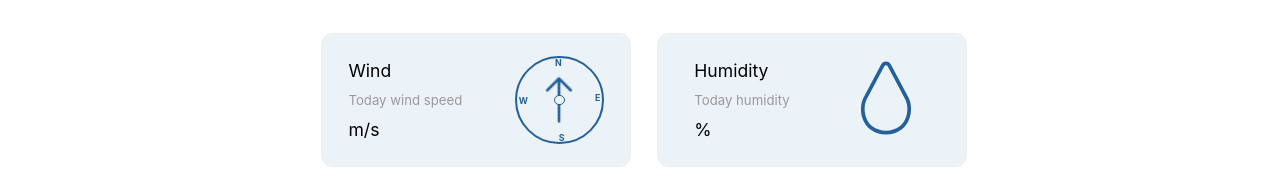
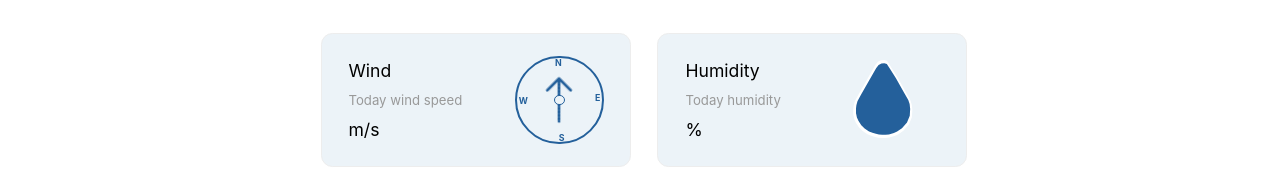
Before and after one commit to Siddhartha-Pandit/Mausam, a React (Create React App) app in the folder mausam/: page / in a window 1280 px wide. Shown: the part 421-614 px from the top of the page. Built offline with nearby package versions, Linux system fonts and the light colour scheme; no server answers.

Commit message:
liquid animation only done

```diff
--- a/mausam/src/App.css
+++ b/mausam/src/App.css
@@ -445,9 +445,47 @@ color: var(--light-blue);
   margin-left: 6rem;
 }
 .drop{
-  font-size: 10rem;
-  color: var(--light-blue);
+  display: flex;
+  align-items: center;
+  justify-content: center;
+   background-color: var(--white);
+   width:12rem;
+   height:12rem;
+   clip-path: polygon(evenodd, 39.48% 16.92%, 41.92% 13.76%, 44.85% 12.25%, 47.77% 11.99%, 50.42% 12.88%, 52.23% 15.53%, 55.57% 20.83%, 59.96% 27.78%, 68.25% 42.42%, 72.56% 49.87%, 73.96% 54.17%, 74.51% 59.22%, 74.09% 66.29%, 71.24% 73.23%, 66.02% 79.17%, 61% 82.58%, 57.66% 83.96%, 52.51% 85.61%, 49.03% 85.86%, 45.68% 85.98%, 42.2% 85.73%, 39.14% 84.97%, 35.52% 83.84%, 32.03% 82.45%, 27.44% 79.42%, 24.03% 76.14%, 21.03% 71.46%, 19.5% 68.06%, 18.52% 63.38%, 18.52% 58.71%, 18.94% 55.3%, 20.06% 51.26%, 23.68% 44.44%);
+
+  }
+  .drop1{
+
+    clip-path: polygon(evenodd, 39.48% 16.92%, 41.92% 13.76%, 44.85% 12.25%, 47.77% 11.99%, 50.42% 12.88%, 52.23% 15.53%, 55.57% 20.83%, 59.96% 27.78%, 68.25% 42.42%, 72.56% 49.87%, 73.96% 54.17%, 74.51% 59.22%, 74.09% 66.29%, 71.24% 73.23%, 66.02% 79.17%, 61% 82.58%, 57.66% 83.96%, 52.51% 85.61%, 49.03% 85.86%, 45.68% 85.98%, 42.2% 85.73%, 39.14% 84.97%, 35.52% 83.84%, 32.03% 82.45%, 27.44% 79.42%, 24.03% 76.14%, 21.03% 71.46%, 19.5% 68.06%, 18.52% 63.38%, 18.52% 58.71%, 18.94% 55.3%, 20.06% 51.26%, 23.68% 44.44%);
+    width: 11rem;
+    height:11rem;
+    background: linear-gradient(315deg,var(--mirrorup) ,var(--mirrordown) );
+
+
 }
+.liquid{
+  /* background-color: #000; */
+  position: relative;
+  background-color:var(--light-blue);
+
+  top: 0px;;
+  left: 0;
+ border-radius: 40%;
+  width: 10rem;
+  height: 10rem;
+  animation: spin 6s linear infinite;
+
+}
+@keyframes spin {
+  0%{
+    transform: translateY(100%) rotate(0deg);
+  }
+  100%{
+    transform: translateY(0) rotate(360deg);
+  }
+
+}
+
 .baro{
 
   display: flex;
--- a/mausam/src/Main.js
+++ b/mausam/src/Main.js
@@ -1,4 +1,4 @@
-import { useEffect,  useState } from "react";
+import { useEffect, useState } from "react";
 import background from "./clearskyday.jpg";
 import { HiLocationMarker } from "react-icons/hi";
 import { MdOutlineDeviceThermostat, MdOutlineWaterDrop } from "react-icons/md";
@@ -24,34 +24,34 @@ const Main = (props) => {
     const url = `https://api.openweathermap.org/data/2.5/weather?q=${city}&units=metric&appid=bbff79c48d5f5275d125ff06e7347d5c`
     const { data: content } = useFetch(url)
     // const [city , setCity] = useState('Bengaluru');
-    const windAngle= content && content.wind.deg
+    const windAngle = content && content.wind.deg
     // const windAngle= 180;
-    const deg=windAngle -135
-    const actualangle=deg+"deg"
-    const r=document.querySelector(':root')
-    r.style.setProperty("--comapss-arrowAngle",`${actualangle}`)
-    const atmpress=content && content.main.pressure
-    const pressdeg=(((atmpress-870)/360)*360)+90
-    const atmpressdeg=pressdeg+"deg"
-    r.style.setProperty("--baro-anima",`${atmpressdeg}`)
-    const sunrisetime= content && content.sys.sunrise
-    const sunsettime= content && content.sys.sunset
-    const currtime= content && content.dt
-    const sundeg=((currtime - sunrisetime)/(sunsettime - sunrisetime))*180;
-    const sundegstr=sundeg+"deg"
-    if(sundeg>=180){
-        r.style.setProperty("--progress","#24609B")
-        r.style.setProperty("--circleroto","90deg")
-        r.style.setProperty("--horizonroto","-90deg")
-        const a=sundeg-179;
-        const b=a+"deg"
-        r.style.setProperty("--sun-angle",`${b}`)
+    const deg = windAngle - 135
+    const actualangle = deg + "deg"
+    const r = document.querySelector(':root')
+    r.style.setProperty("--comapss-arrowAngle", `${actualangle}`)
+    const atmpress = content && content.main.pressure
+    const pressdeg = (((atmpress - 870) / 360) * 360) + 90
+    const atmpressdeg = pressdeg + "deg"
+    r.style.setProperty("--baro-anima", `${atmpressdeg}`)
+    const sunrisetime = content && content.sys.sunrise
+    const sunsettime = content && content.sys.sunset
+    const currtime = content && content.dt
+    const sundeg = ((currtime - sunrisetime) / (sunsettime - sunrisetime)) * 180;
+    const sundegstr = sundeg + "deg"
+    if (sundeg >= 180) {
+        r.style.setProperty("--progress", "#24609B")
+        r.style.setProperty("--circleroto", "90deg")
+        r.style.setProperty("--horizonroto", "-90deg")
+        const a = sundeg - 179;
+        const b = a + "deg"
+        r.style.setProperty("--sun-angle", `${b}`)
     }
-    else{
-        r.style.setProperty("--progress","#dca84e")
-        r.style.setProperty("--circleroto","-90deg")
-        r.style.setProperty("--horizonroto","90deg")
-        r.style.setProperty("--sun-angle",`${sundegstr}`)
+    else {
+        r.style.setProperty("--progress", "#dca84e")
+        r.style.setProperty("--circleroto", "-90deg")
+        r.style.setProperty("--horizonroto", "90deg")
+        r.style.setProperty("--sun-angle", `${sundegstr}`)
     }
     function unixtoreal(timestamp) {
         const tz = content && content.timezone
@@ -85,7 +85,6 @@ const Main = (props) => {
 
 
                     <div className="whole" >
-
                         <div className="locatime">
                             <div className="loca"><HiLocationMarker /> {content && content.name}  </div>
 
@@ -170,7 +169,14 @@ const Main = (props) => {
                         <div className=" pex spx">Today humidity</div>
                         <div> {content && content.main.humidity}%</div>
                     </div>
-                    <div className="hum"><CiDroplet className="drop" /></div>
+                    {/* <div className="hum"><CiDroplet className="drop" > </CiDroplet></div> */}
+                    <div className="hum"><div className="drop">
+                        <div className="drop1">
+                            <div className="liquid">
+                            </div>
+                        </div>
+                    </div>
+                    </div>
                 </div>
 
                 <div className="supp">
```
